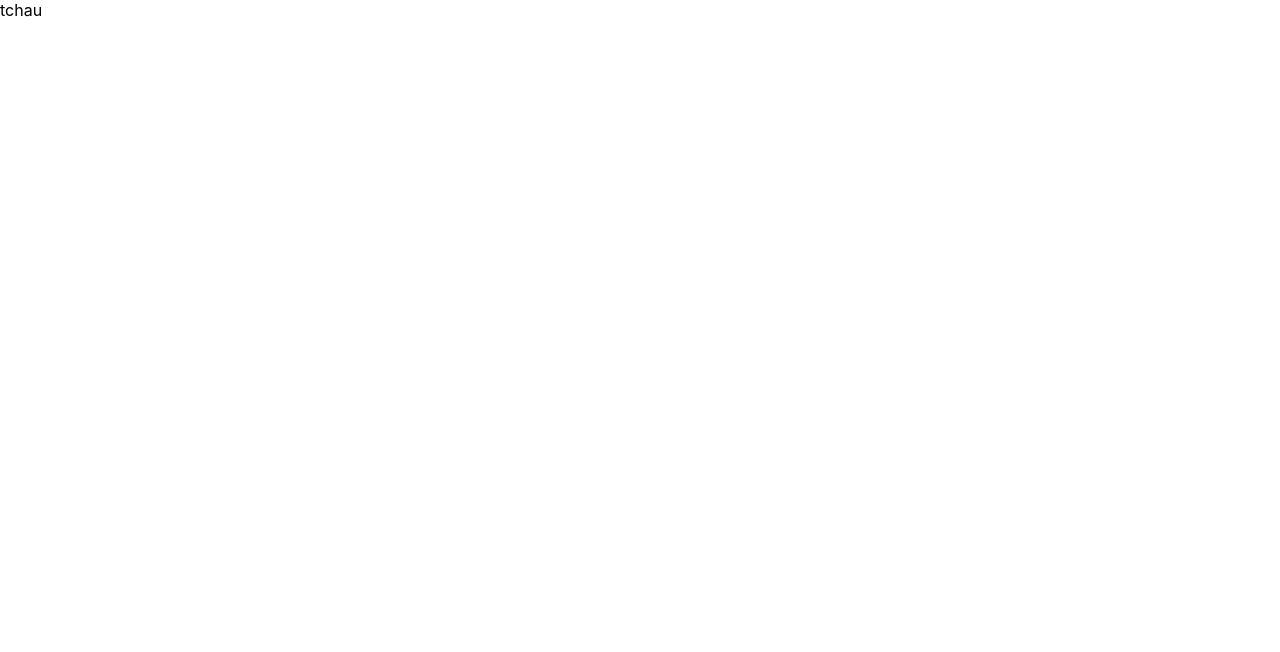
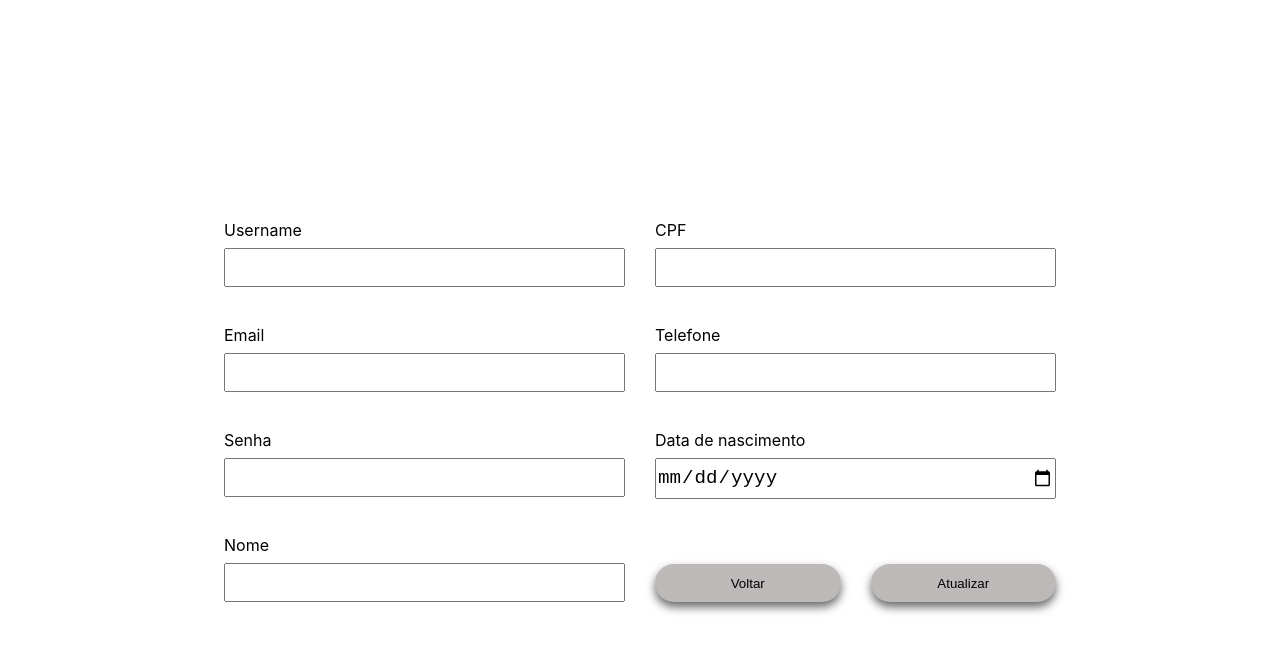
Before and after one commit to PedroHenriqueBragadaSilva/trab-final-react, a React (Create React App) app in the folder ecommerce/: page /edit/funcionario/1 in a window 1280 px wide. Shown: the top 652 px of the page. Built offline with nearby package versions, Linux system fonts and the light colour scheme.

Commit message:
Finaliza página Funcionários

```diff
--- a/ecommerce/src/pages/Abertura/style.js
+++ b/ecommerce/src/pages/Abertura/style.js
@@ -1,11 +1,20 @@
 import styled from 'styled-components'
 
-export const Text = styled.h3`
-    text-align: center;
+export const Wrapper = styled.div`
+    display: flex;
+    flex-direction: column;
+    align-items: center;
+    width: 100vw;
+    height: 100vh;
+`
+
+export const Text = styled.div`
+    width: 60%;
+    font-size: 1.5rem;
     margin: 50px;
 `
 export const Imagem = styled.div`
-    margin-left: 300px;
+    margin-bottom: 40px;
 
     img{
         width: 800px;
--- a/ecommerce/src/pages/AddFuncionario/index.js
+++ b/ecommerce/src/pages/AddFuncionario/index.js
@@ -1,7 +1,71 @@
+import { useContext, useState } from "react"
+import { useHistory } from "react-router-dom"
+import { API } from "../../services/api"
+import { ButtonWrapper, ErrorMsg, Form, MainCadastro } from "./style"
+import { DataContext } from "../../context/data"
+
 export const AddFuncionario = () => {
+    const [section, setSection] = useState(false)
+    const history = useHistory()
+    const [error, setError] = useState()
+    const {token} = useContext(DataContext)
+
+    const [data, setData] = useState({
+        username: "",
+        email: "",
+        senha: "",
+        nome: "",
+        cpf: "",
+        telefone: "",
+        dataNascimento: ""
+    })
+
+    const handleSubmit = async (e) => {
+        e.preventDefault()
+
+        try {
+            await API.post('/funcionario', data, {headers: {
+                Authorization: `Bearer ${token}`
+            }})
+            history.goBack()
+        } catch (error) {
+            setError(error.response.headers.errormsg)
+        }
+    }
+
     return (
-        <div>
-            oi
-        </div>
+        <MainCadastro>
+            <h1>Criar Funcionário</h1>
+            {!section &&
+            <Form>
+                <input onChange={(e) => setData({...data, username: e.target.value})} type="text" placeholder="username"/>
+                <input onChange={(e) => setData({...data, email: e.target.value})} type="email" placeholder="email"/>
+                <input onChange={(e) => setData({...data, senha: e.target.value})} type="password" placeholder="senha"/>
+
+                <ButtonWrapper>
+                    <button onClick={() => history.push('/funcionarios')}>Cancelar</button>
+                    <button onClick={() => setSection(true)}>Avançar</button>
+                </ButtonWrapper>
+            </Form>}
+
+
+            {error && section &&
+            <ErrorMsg>
+                <p>{error}</p>
+            </ErrorMsg>}
+
+            {section &&
+            <Form onSubmit={handleSubmit}>
+                <input onChange={(e) => setData({...data, nome: e.target.value})} type="text" placeholder="nome"/>
+                <input onChange={(e) => setData({...data, cpf: e.target.value})} type="text" placeholder="cpf"/>
+                <input onChange={(e) => setData({...data, telefone: e.target.value})} type="text" placeholder="telefone"/>
+                <input onChange={(e) => setData({...data, dataNascimento: e.target.value})} type="date" placeholder="data de nascimento"/>
+
+                <ButtonWrapper>
+                    <button onClick={() => setSection(false)}>Voltar</button>
+                    <button type='submit'>Finalizar</button>
+                </ButtonWrapper>
+            </Form>}
+        </MainCadastro>
     )
 }
--- /dev/null
+++ b/ecommerce/src/pages/AddFuncionario/style.js
@@ -0,0 +1,71 @@
+import styled from 'styled-components'
+
+export const MainCadastro = styled.div`
+    display: flex;
+    flex-direction: column;
+    align-items: center;
+    justify-content: center;
+    background-color: #e9e6e6;
+
+    width: 100vw;
+    height: 100vh;
+`
+
+export const Form = styled.form`
+    display: flex;
+    flex-direction: column;
+    justify-content: center;
+
+    width: 25vw;
+    height: 50%;
+    min-width: 250px;
+    max-width: 400px;
+    min-height: 350px;
+    padding: 45px;
+    border-radius: 10%;
+
+    background-color: #dddddd;
+    box-shadow: 0px 10px 40px #00000099;
+
+    input{
+        border: none;
+        border-radius: 20px;
+        margin: .5rem;
+        padding: .8rem;
+        background-color: #cccccc;
+        font-size: 1.2rem;
+    }
+
+    button{
+        margin-top: 1.4rem;
+        border: none;
+        border-radius: 20px;
+        padding: .8rem;
+        background-color: #bdb9b9;
+        box-shadow: 0px 5px 10px #00000099;
+
+        &:hover{
+            background-color: black;
+            color: white;
+            cursor: pointer;
+        }
+    }
+`
+
+export const ButtonWrapper = styled.div`
+    display: flex;
+    gap: 20px;
+
+    button{
+        flex-grow: 1;
+    }
+`
+
+export const ErrorMsg = styled.div`
+    text-align: center;
+
+    background-color: #ff404080;
+    border-radius: 20px;
+    padding: 0px 60px;
+    margin-bottom: 10px;
+`
--- a/ecommerce/src/pages/EditFuncionario/index.js
+++ b/ecommerce/src/pages/EditFuncionario/index.js
@@ -1,7 +1,73 @@
+import { useContext, useEffect, useState } from "react"
+import { useHistory } from "react-router-dom"
+import { DataContext } from "../../context/data"
+import { API } from "../../services/api"
+import { ButtonWrapper, ProfileSection, SectionWrapper, Wrapper } from "./style"
+
 export const EditFuncionario = () => {
+    const [update, setUpdate] = useState()
+    const [data, setData] = useState()
+    const {id, role, token} = useContext(DataContext)
+    const history = useHistory()
+
+    useEffect(() => {
+        const getUserData = async () => {
+
+            if(id && role && token) {
+                try {
+                    const response = await API.get(`/${role}/${id}`, {headers: {
+                        Authorization: `Bearer ${token}`
+                    }})
+                    setData(response.data)
+                } catch (error) {
+                    console.log(error.response.status)
+                }
+            }
+        }
+        getUserData()
+    }, [id, role, token])
+
+    const handleUpdateSubmit = async (e) => {
+        e.preventDefault()
+
+        try {
+            await API.put(`/${role}/${id}`, update, {headers: {
+                Authorization: `Bearer ${token}`
+            }})
+        } catch (error) {
+            console.log('erro')
+        }
+
+        history.goBack()
+    }
+
     return (
-        <div>
-            tchau
-        </div>
+        <Wrapper>
+            <SectionWrapper>
+                <ProfileSection>
+                    <label htmlFor="username">Username</label>
+                    <input onChange={(e) => setUpdate({...update, username: e.target.value})} type="text" placeholder={data?.usuario.username}/>
+                    <label htmlFor="email">Email</label>
+                    <input onChange={(e) => setUpdate({...update, email: e.target.value})} type="email" placeholder={data?.usuario.email}/>
+                    <label htmlFor="senha">Senha</label>
+                    <input onChange={(e) => setUpdate({...update, senha: e.target.value})} type="password" placeholder=""/>
+                    <label htmlFor="nome">Nome</label>
+                    <input onChange={(e) => setUpdate({...update, nome: e.target.value})} type="text" placeholder={data?.nome}/>
+                </ProfileSection>
+                <ProfileSection onSubmit={handleUpdateSubmit}>
+                    <label htmlFor="cpf">CPF</label>
+                    <input onChange={(e) => setUpdate({...update, cpf: e.target.value})} type="text" placeholder={data?.cpf}/>
+                    <label htmlFor="telefone">Telefone</label>
+                    <input onChange={(e) => setUpdate({...update, telefone: e.target.value})} type="text" placeholder={data?.telefone}/>
+                    <label htmlFor="dataNascimento">Data de nascimento</label>
+                    <input onChange={(e) => setUpdate({...update, dataNascimento: e.target.value})} type="date" placeholder={data?.dataNascimento} />
+
+                    <ButtonWrapper>
+                        <button type="button" onClick={() => history.goBack()}>Voltar</button>
+                        <button type="submit">Atualizar</button>
+                    </ButtonWrapper>
+                </ProfileSection>
+            </SectionWrapper>
+        </Wrapper>
     )
 }
--- /dev/null
+++ b/ecommerce/src/pages/EditFuncionario/style.js
@@ -0,0 +1,55 @@
+import styled from 'styled-components'
+
+
+export const ProfileSection = styled.form`
+    display: flex;
+    flex-direction: column;
+
+    width: 50%;
+
+    label{
+        margin-top: 30px;
+    }
+
+    input{
+        margin: .5rem 0;
+        padding: .4rem 0;
+        font-size: 1.2rem;
+    }
+
+    button{
+        width: 50%;
+        margin-top: 3.6rem;
+        padding: 0.7rem;
+        border: none;
+        border-radius: 20px;
+        background-color: #bdb9b9;
+        box-shadow: 0px 5px 10px #00000099;
+
+        &:hover{
+            background-color: black;
+            color: white;
+            cursor: pointer;
+        }
+    }
+`
+
+export const SectionWrapper = styled.div`
+    display: flex;
+    gap: 30px;
+    width: 65vw;
+`
+
+export const Wrapper = styled.div`
+    display: flex;
+    justify-content: center;
+    align-items: center;
+
+    width: 100vw;
+    height: 100vh;
+`
+
+export const ButtonWrapper = styled.div`
+    display: flex;
+    gap: 30px;
+`
--- a/ecommerce/src/pages/Perfil/index.js
+++ b/ecommerce/src/pages/Perfil/index.js
@@ -5,6 +5,7 @@ import { Header } from "../../components/Header"
 import { ButtonWrapper, DelSection, EnderecoButton, EnderecoForm, EnderecoSection, ProfileNav, ProfileSection, ProfileWrapper, SectionWrapper, Unc } from "./style"
 import { useHistory } from "react-router-dom"
 import { Endereco } from "../../components/Endereco"
+import { Footer } from "../../components/Footer"
 
 export const Perfil = () => {
 
@@ -168,6 +169,8 @@ export const Perfil = () => {
                     <button onClick={handleDeleteSubmit}>Deletar</button>
                 </DelSection>}
             </ProfileWrapper>
+
+            <Footer />
         </div>
     )
 }
--- a/ecommerce/src/pages/ProdutoEspecifico/index.js
+++ b/ecommerce/src/pages/ProdutoEspecifico/index.js
@@ -17,7 +17,6 @@ export const ProdutoEspecifico = () => {
             try {
                 const response = await API.get(`/produto/${id}`)
                 setData(response.data)
-                console.log(response.data)
             } catch (error) {
                 console.log(error.response.status)
             }
@@ -43,7 +42,6 @@ export const ProdutoEspecifico = () => {
                     <p>R${data?.preco}</p>
                     <p>Quantidade em estoque: {data?.qntEstoque}</p>
                     <button onClick={handleAddCarrinho}>{carrinhoMsg}</button>
-                    {console.log("carrinho: ", carrinho)}
                 </InfoWrapper>
             </Wrapper>
 
--- a/ecommerce/src/pages/Produtos/index.js
+++ b/ecommerce/src/pages/Produtos/index.js
@@ -3,6 +3,7 @@ import { Header } from "../../components/Header"
 import { API } from "../../services/api"
 import { ProdutoCard } from "../../components/ProdutoCard"
 import { CategoriasWrapper, ProdutosWrapper, Wrapper } from "./style"
+import { Footer } from "../../components/Footer"
 
 export const Produtos = () => {
     const [data, setData] = useState()
@@ -37,12 +38,14 @@ export const Produtos = () => {
             <Wrapper>
                 <CategoriasWrapper>
                     <h2>Categorias</h2>
-                    {categoriaData?.map(categoria => <button>{categoria.nome}</button>)}
+                    {categoriaData?.map(categoria => <button key={categoria.id}>{categoria.nome}</button>)}
                 </CategoriasWrapper>
                 <ProdutosWrapper>
                     {data?.map(produto => <ProdutoCard id={produto.id} key={produto.id} nome={produto.nome} preco={produto.preco} imagem={produto.imagemUrl}/>)}
                 </ProdutosWrapper>
             </Wrapper>
+
+            <Footer />
         </>
     )
 }
```
Also changed, not shown: ecommerce/src/components/FuncionarioCard/index.js (+19 -1 lines), ecommerce/src/pages/Abertura/index.js (+10 -8 lines).
